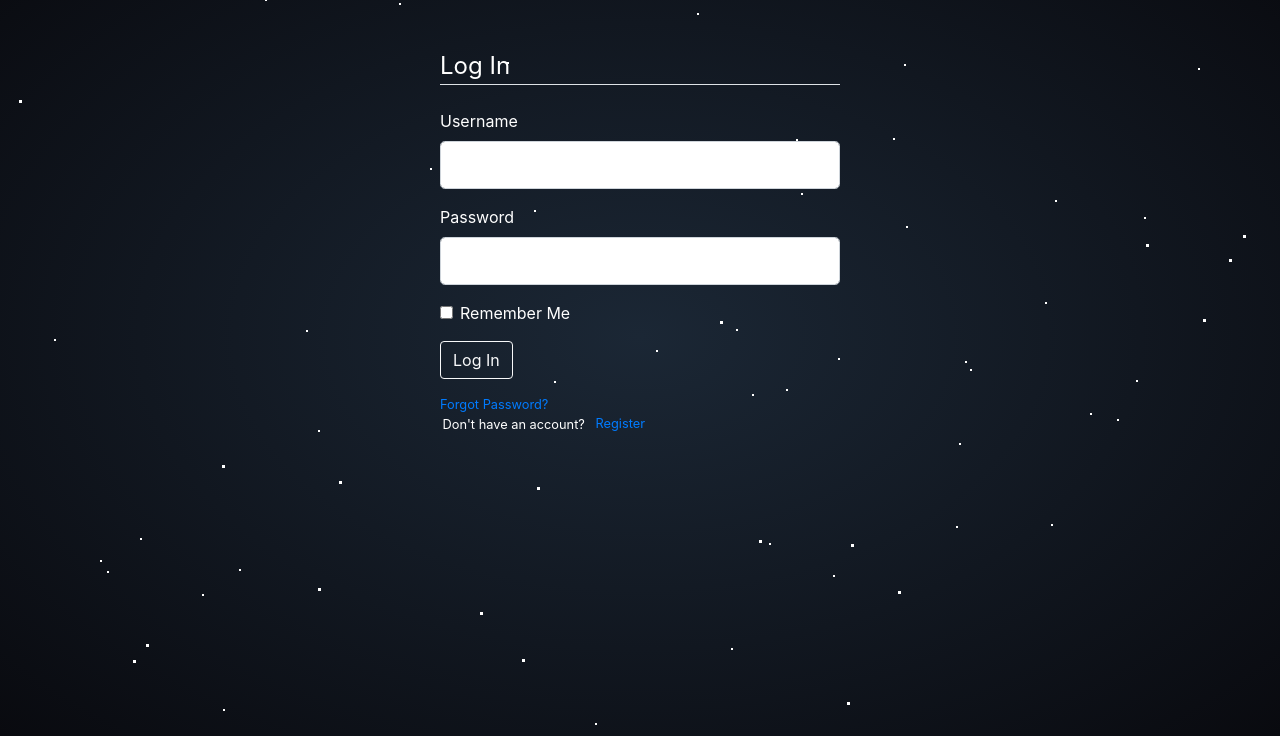
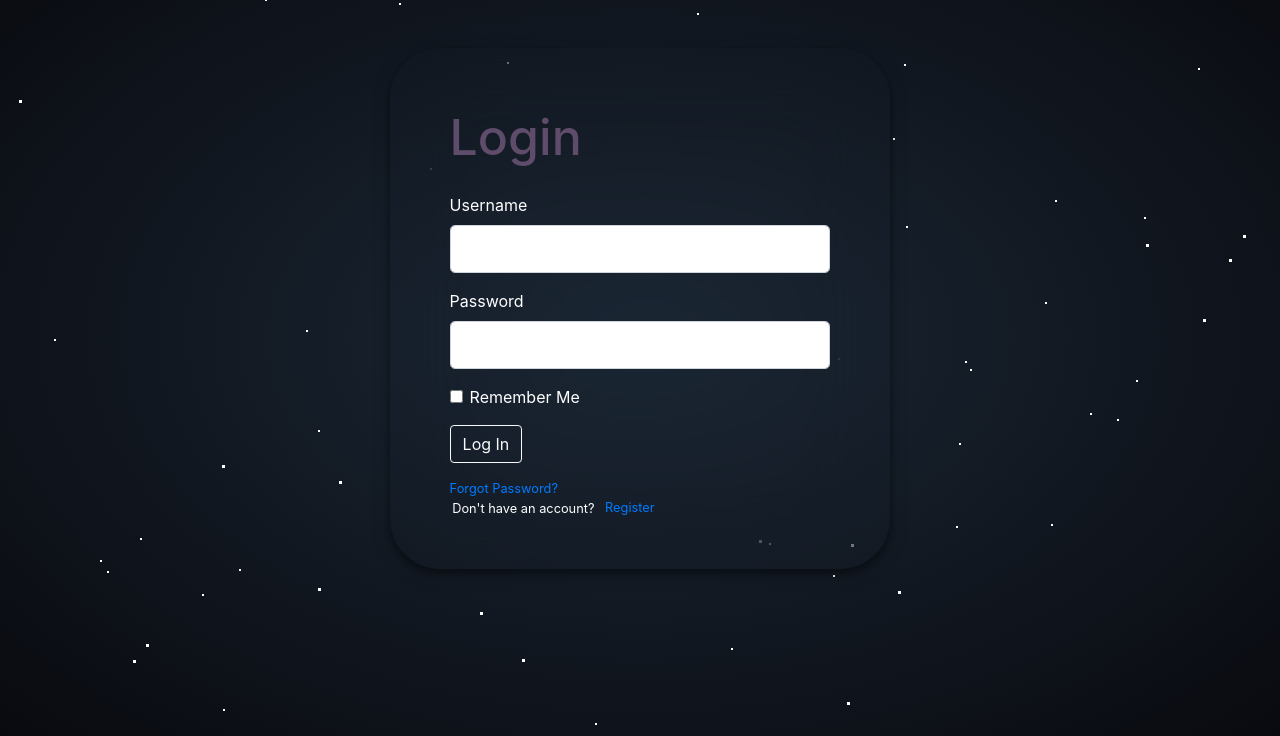
Before and after one commit to kjc1998/URL_Shortener, a Flask app: page /login in a window 1280 px wide. Shown: the part 64-800 px from the top of the page. Run offline with Flask 2, Linux system fonts and the light colour scheme; some libraries are stand-ins or nearby versions.

Commit message:
login, register style change

```diff
--- a/url_shortener/static/main.css
+++ b/url_shortener/static/main.css
@@ -209,7 +216,6 @@ nav {
   flex-wrap: wrap;
   justify-content: center;
   background-color: transparent;
-  max-width: 600px;
 }
 
 /* card list */
@@ -422,4 +443,36 @@ nav {
 
 .enterUrl {
   padding-top: 70px;
+  padding: 50px 500px 50px 500px;
 }
+
+.content-section{
+  background: transparent;
+  border-radius: 50px;
+  backdrop-filter: blur(40px);
+  border: solid 2px transparent;
+  background-clip: padding-box;
+  box-shadow: 0 4px 8px 0 rgba(0, 0, 0, 0.4), 0 6px 20px 0 rgba(0, 0, 0, 0.19);
+
+  padding: 50px 10px 50px 10px;
+  border-radius: 50px;
+}
+
+.loginStyle{
+  font-size: 50px;
+  padding-bottom: 10px;
+  font-weight: 500;
+  color: #5f4c6b;
+}
+
+.registerStyle{
+  font-size: 50px;
+  padding-bottom: 10px;
+  font-weight: 500;
+  color: #5f4c6b;
+}
+
+.graphs{
+  display: flex;
+  justify-content: space-around;
+}
--- a/url_shortener/templates/graphBen.html
+++ b/url_shortener/templates/graphBen.html
@@ -7,7 +7,7 @@
     <script src = "https://cdn.jsdelivr.net/npm/chart.js@2.9.4/dist/Chart.min.js"></script>
 </head>
 
-<div>
+<div class="graphs">
     <canvas id="local" width="240px" height="480px"></canvas>
     <canvas id="empty" width="0px" height="0px"></canvas>
     <canvas id="global" width="240px" height="480px"></canvas>
--- a/url_shortener/templates/home.html
+++ b/url_shortener/templates/home.html
@@ -23,7 +23,8 @@
 {% endif %}
 
 <!-- about us section -->
-<span class="brSpace"><h1 style="color: transparent;"> - </h1></span>
+<!-- <span class="brSpace"><h1 style="color: transparent;"> - </h1></span> -->
+<div class="allAboutUs">
   <div class="back hide" id= "scrollAppear">
     <h1 class="aboutUs">About Us</h1>
     <section class="card-list">
@@ -131,6 +132,7 @@
         </article>
     </section>
   </div>
+</div>
 
 <span class="brSpace"><h1 style="color: transparent;"> - </h1></span>
 
--- a/url_shortener/templates/login.html
+++ b/url_shortener/templates/login.html
@@ -4,7 +4,8 @@
     <form method="POST" action="" style="width:80%;">
         {{ form.hidden_tag() }}
         <fieldset class="form-group">
-            <legend class="border-bottom mb-4">Log In</legend>
+            <legend class="loginStyle">Login</legend>
+            <!-- border-bottom mb-4 -->
             <div class="form-group">
                 {{ form.username.label(class="form-control-label") }}
                 {% if form.username.errors %}
@@ -44,12 +45,12 @@
         <small class="text-muted">
             <a href="#">Forgot Password?</a>
         </small>
-
+        <div class="border-top-light" >
+            <small class="text-muted" style="width: 80%; margin:auto;">
+                <mark style="color:white; background-color: transparent;">Don't have an account?</mark><a class="ml-2" href="{{ url_for('app.register') }}">Register</a>
+            </small>
+        </div>
     </form>
 </div>
-<div class="border-top-light" style="display:flex; width:500px; justify-content:start; margin:auto;">
-    <small class="text-muted" style="width: 80%; margin:auto;">
-        <mark style="color:white; background-color: transparent;">Don't have an account?</mark><a class="ml-2" href="{{ url_for('app.register') }}">Register</a>
-    </small>
-</div>
+
 {% endblock content %}
```
Also changed, not shown: other parts of url_shortener/static/main.css (+34 -12 lines), url_shortener/templates/register.html (+7 -6 lines), url_shortener/db.sqlite3. Lines whose indentation alone changed are shown as unchanged.
